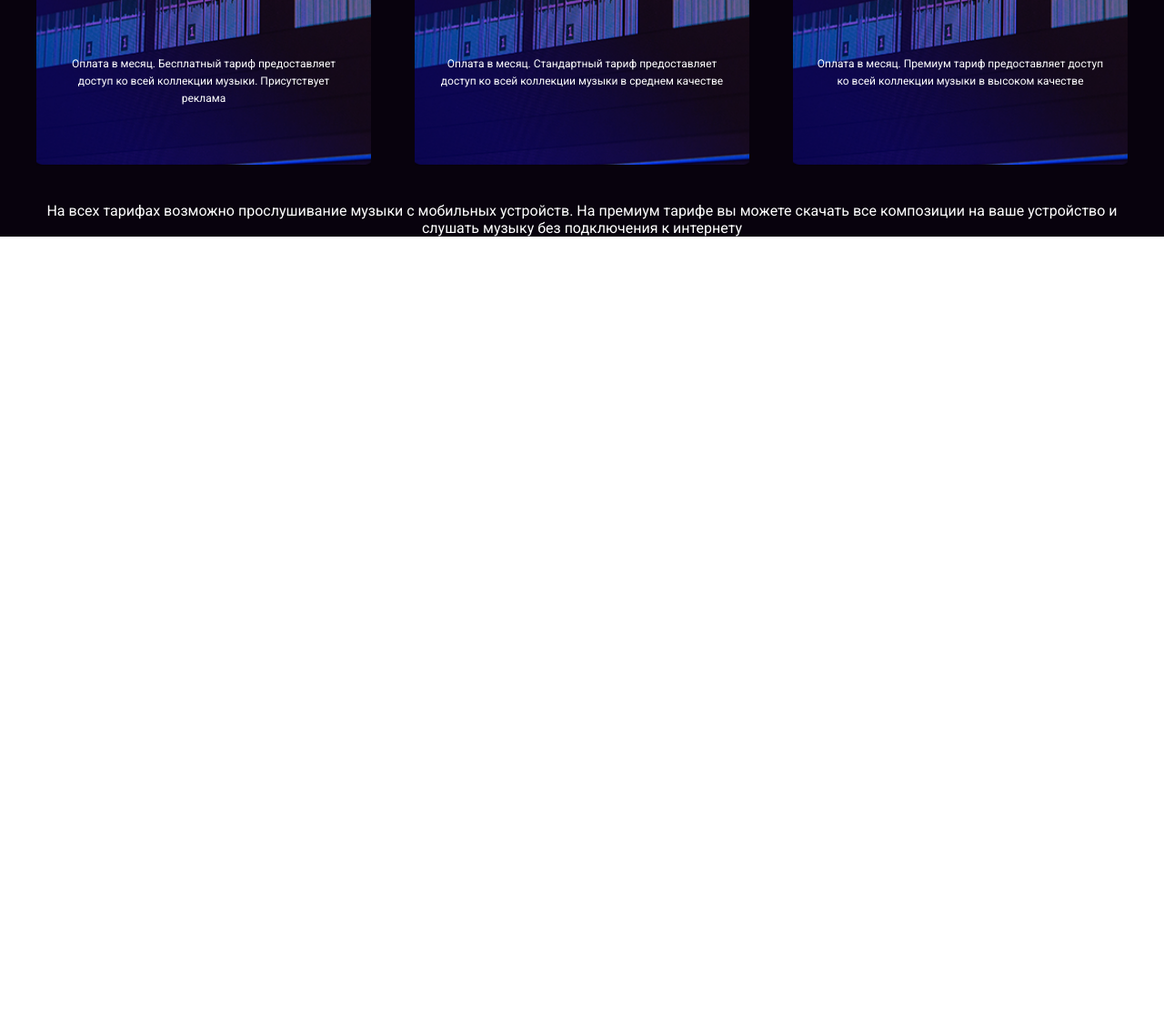
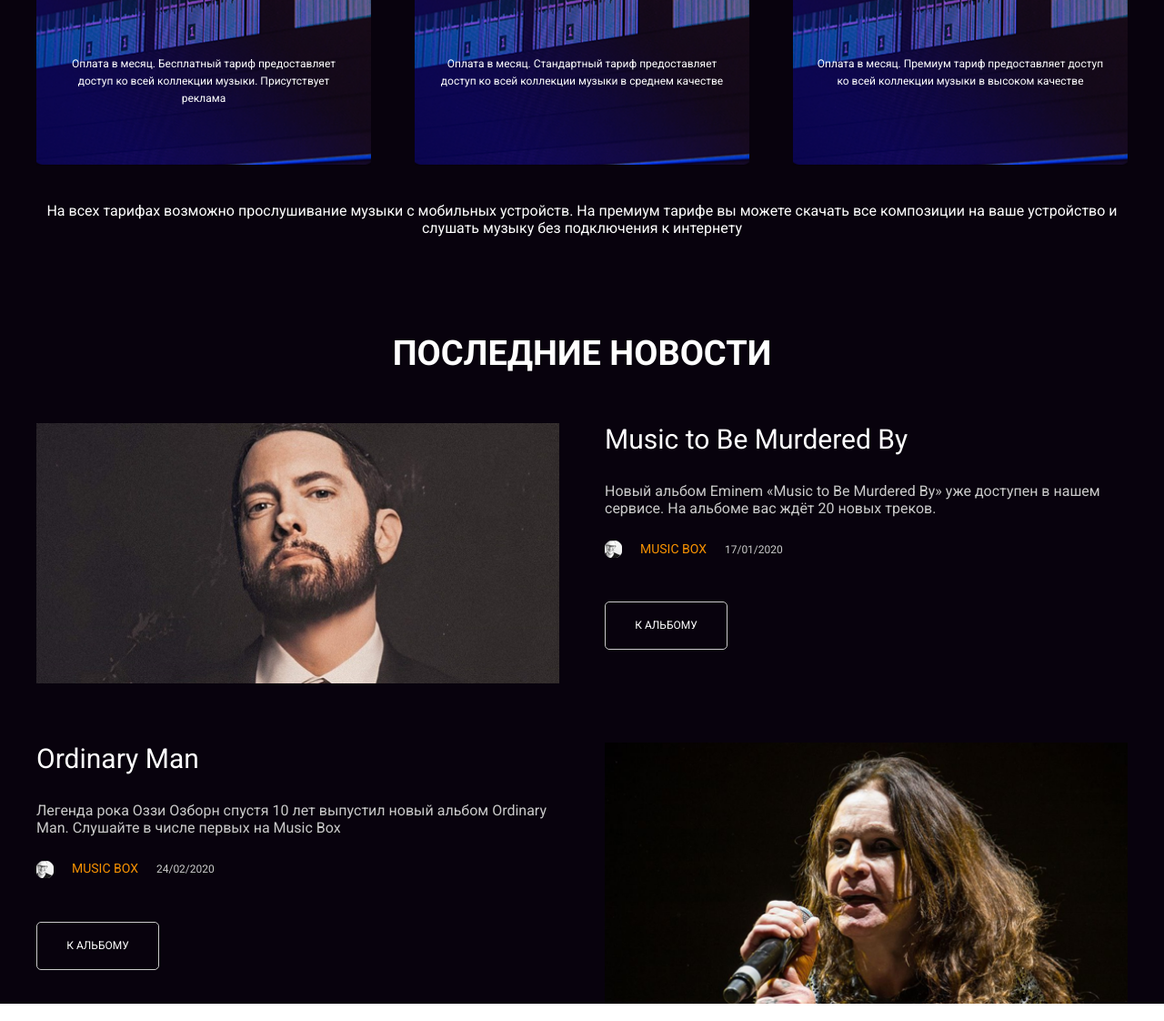
Before and after one commit to life-invader/layout-designer-project-lvl2, a website: page src/index.html in a window 1280 px wide. Shown: the part 1388-2510 px from the top of the page at 91% size. Before the commit the page ends 1667 px from the top, so only its background shows below. Drawn offline with Linux system fonts and the light colour scheme.

Commit message:
4. Task 4 - Секция новости

```diff
--- a/src/index.html
+++ b/src/index.html
@@ -103,6 +103,53 @@
       </div>
     </section>
 
+    <section class="section news" id="page-news">
+      <div class="container">
+        <h2 class="title title--medium">Последние новости</h2>
+        <div class="news__wrapper">
+
+          <article class="news-card">
+            <img class="news-card__img" src="images/Music to Be Murdered By.png" alt="Music to Be Murdered By">
+            <div class="news-card__content">
+              <h3 class="news-card__title">Music to Be Murdered By</h3>
+              <p class="news-card__text">
+                Новый альбом Eminem «Music to Be Murdered By» уже доступен в нашем сервисе. На альбоме вас ждёт 20 новых
+                треков.
+              </p>
+              <div class="news-card__footer">
+                <div class="news-card__footer-wrapper">
+                  <img class="news-card__author" src="images/avatar.png" alt="Music box">
+                  <span class="news-card__company">Music box</span>
+                  <time class="news-card__date" datetime="2020-01-17">17/01/2020</time>
+                </div>
+                <a class="news-card__btn" href="#">К альбому</a>
+              </div>
+            </div>
+          </article>
+
+          <article class="news-card news-card--reverse">
+            <img class="news-card__img" src="images/Ordinary Man.png" alt="Music to Be Murdered By">
+            <div class="news-card__content">
+              <h3 class="news-card__title">Ordinary Man</h3>
+              <p class="news-card__text">
+                Легенда рока Оззи Озборн спустя 10 лет выпустил новый альбом Ordinary Man. Слушайте в числе первых на
+                Music Box
+              </p>
+              <div class="news-card__footer">
+                <div class="news-card__footer-wrapper">
+                  <img class="news-card__author" src="images/avatar.png" alt="Music box">
+                  <span class="news-card__company">Music box</span>
+                  <time class="news-card__date" datetime="2020-02-24">24/02/2020</time>
+                </div>
+                <a class="news-card__btn" href="#">К альбому</a>
+              </div>
+            </div>
+          </article>
+
+        </div>
+      </div>
+    </section>
+
   </main>
   <footer>THIS IS FOOTER!!!</footer>
 </body>
--- a/src/scss/app.scss
+++ b/src/scss/app.scss
@@ -10,3 +10,5 @@
 @import './components/access-form/access-form.scss';
 @import './components/subscription/subscription';
 @import './components/subscription-card/subscription-card';
+@import './components/news/news';
+@import './components/news-card/news-card';
--- /dev/null
+++ b/src/scss/components/news-card/news-card.scss
@@ -0,0 +1,79 @@
+.news-card {
+  display: flex;
+  column-gap: 50px;
+
+  &__img {
+    width: 100%;
+    max-width: 575px;
+    height: auto;
+    object-fit: cover;
+  }
+
+  &__title {
+    font-size: 30px;
+    font-weight: 400;
+  }
+
+  &__text {
+    color: #CACACA;
+    margin-top: 30px;
+  }
+
+  &__footer {
+    margin-top: 25px;
+    align-items: center;
+  }
+
+  &__author {
+    vertical-align: middle;
+  }
+
+  &__company {
+    margin: 0 16px;
+    color: #F89202;
+    font-size: 14px;
+    text-transform: uppercase;
+  }
+
+  &__date {
+    color: #CACACA;
+    font-size: 12px;
+  }
+
+  &__btn{
+    margin-top: 48px;
+    display: inline-block;
+    text-align: center;
+    max-width: 135px;
+    width: 100%;
+    text-transform: uppercase;
+    padding: 16px;
+    border: 1px solid #CACACA;
+    border-radius: 5px;
+    font-size: 12px;
+    line-height: 19px;
+    font-weight: 400;
+  }
+
+  &--reverse {
+    flex-direction: row-reverse;
+  }
+}
+
+@media (max-width: 414px) {
+  .news-card {
+    flex-direction: column;
+
+    &__content {
+      margin-top: 50px;
+    }
+
+    &__title {
+      font-size: 16px;
+    }
+
+    &__text {
+      margin-top: 16px;
+    }
+  }
+}
--- /dev/null
+++ b/src/scss/components/news/news.scss
@@ -0,0 +1,9 @@
+.news {
+
+  &__wrapper {
+    margin-top: 48px;
+    display: flex;
+    flex-direction: column;
+    row-gap: 65px;
+  }
+}
--- a/src/scss/components/subscription-card/subscription-card.scss
+++ b/src/scss/components/subscription-card/subscription-card.scss
@@ -29,10 +29,9 @@
   &__button {
     padding: 21px;
     margin-top: 40px;
-    display: inline-block;
+    display: block;
     border: 1px solid #fff;
     border-radius: 5px;
-    width: 100%;
 
     text-transform: uppercase;
   }
--- a/src/scss/components/subscription/subscription.scss
+++ b/src/scss/components/subscription/subscription.scss
@@ -4,7 +4,7 @@
     display: flex;
     flex-wrap: wrap;
     margin-top: 45px;
-    column-gap: 48px;
+    gap: 48px;
   }
 
   &__footer {
```
Also changed, not shown: src/css/app.css.
